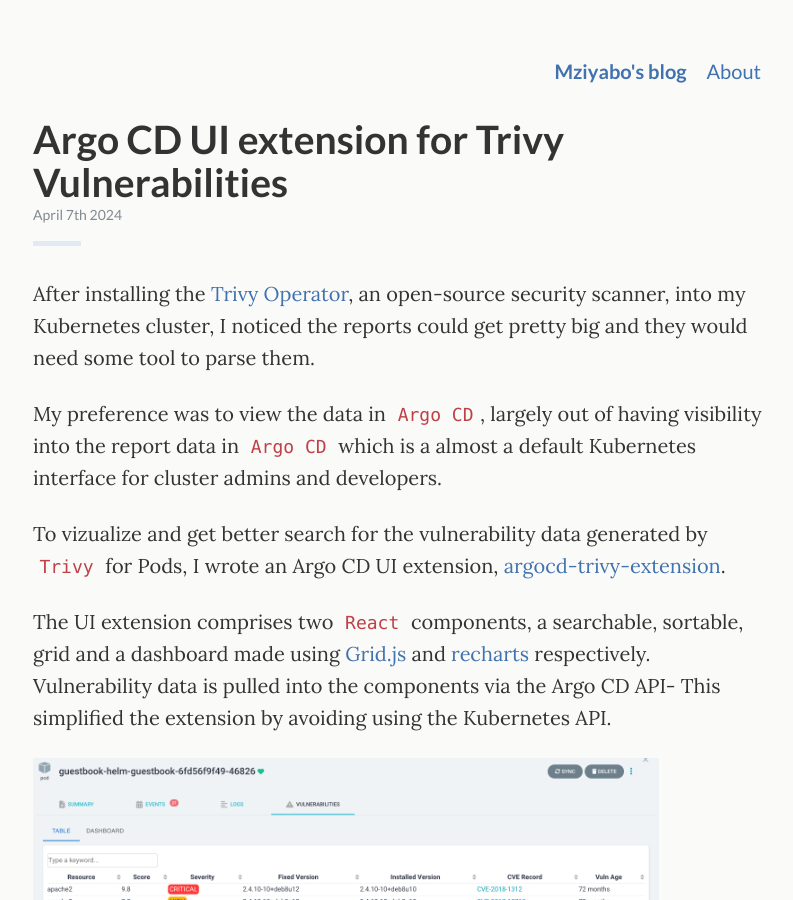
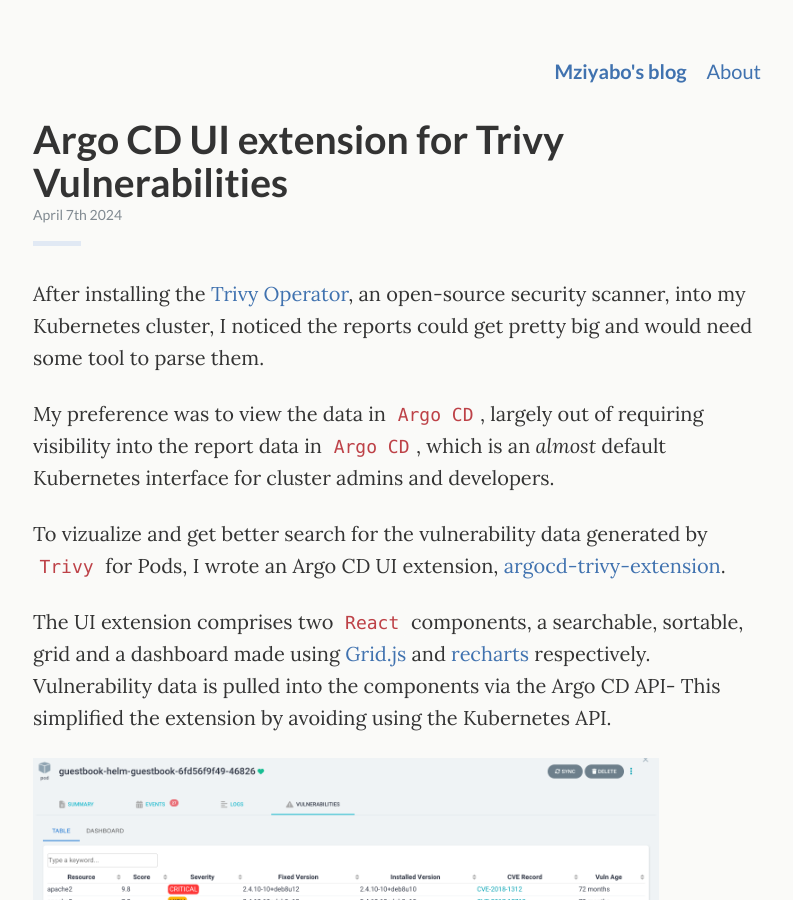
Before and after one commit to mziyabo/mziyabo.github.io, a Jekyll site: the page built from _posts/2024-04-07-argo-cd-ui-extension-for-trivy-vulnerabilities.md, in a window 1280 px wide and 900 px high. Shown: the whole window, without its empty margins (239-1032 px from the left). Built offline with Jekyll 4.4.1, drawn with Linux system fonts in a browser that asks for light colours; comment, search, counter and statistics services are not loaded; some of the changed text lies outside the part shown.

Commit message:
article updates: trivy ui extension

```diff
--- a/_posts/2024-04-07-argo-cd-ui-extension-for-trivy-vulnerabilities.md
+++ b/_posts/2024-04-07-argo-cd-ui-extension-for-trivy-vulnerabilities.md
@@ -7,9 +7,9 @@ tags: argocd,trivy
 comments: true
 ---
 
-After installing the [Trivy Operator](https://aquasecurity.github.io/trivy-operator), an open-source security scanner, into my Kubernetes cluster, I noticed the reports could get pretty big and they would need some tool to parse them.
+After installing the [Trivy Operator](https://aquasecurity.github.io/trivy-operator), an open-source security scanner, into my Kubernetes cluster, I noticed the reports could get pretty big and would need some tool to parse them.
 
-My preference was to view the data in `Argo CD`, largely out of having visibility into the report data in `Argo CD` which is a almost a default Kubernetes interface for cluster admins and developers.
+My preference was to view the data in `Argo CD`, largely out of requiring visibility into the report data in `Argo CD`, which is an *almost* default Kubernetes interface for cluster admins and developers.
 
 To vizualize and get better search for the vulnerability data generated by `Trivy` for Pods, I wrote an Argo CD UI extension, [argocd-trivy-extension](https://github.com/mziyabo/argocd-trivy-extension).
 
```
Also changed, not shown: other parts of _posts/2024-04-07-argo-cd-ui-extension-for-trivy-vulnerabilities.md (+1 -1 lines).
